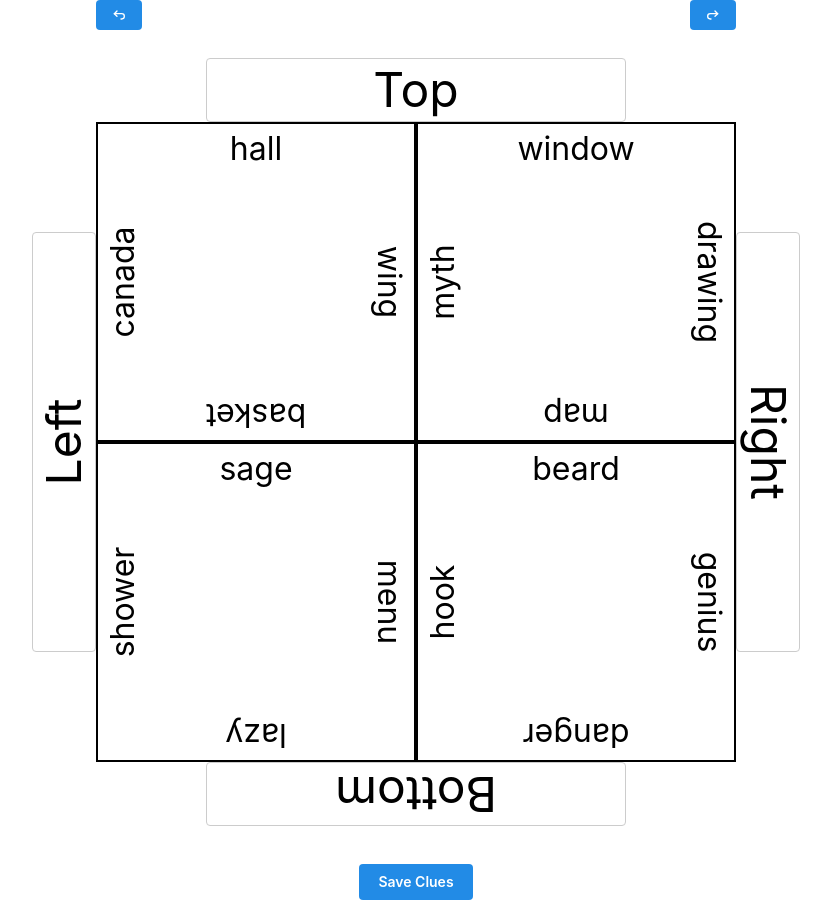
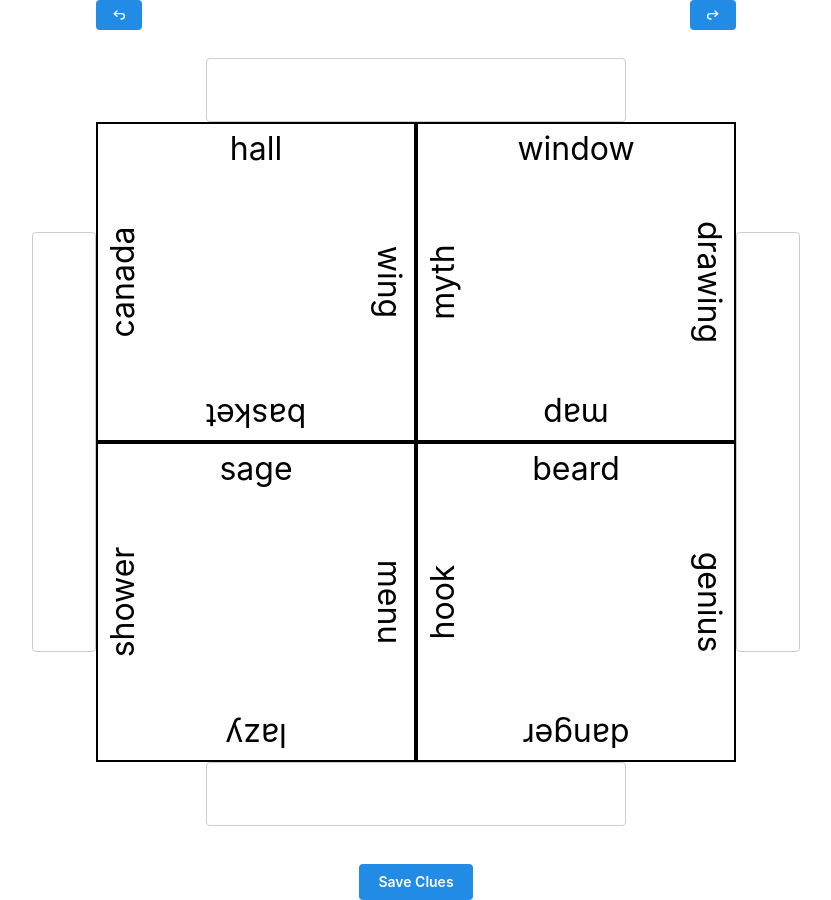
Before and after one commit to mdmayfield/four-word-thinking, a React (Vite) app: page / in a window 1280 px wide. Shown: the whole page, without its empty margins (224-1055 px from the left). Built offline with nearby package versions, Linux system fonts and the light colour scheme.

Commit message:
fix: blank starter clues

```diff
--- a/src/components/GameBoard.tsx
+++ b/src/components/GameBoard.tsx
@@ -21,7 +21,7 @@ interface GameBoardProps {
 
 const GameBoard: React.FC<GameBoardProps> = ({
   wordBank,
-  initialEdges = ['Top', 'Right', 'Bottom', 'Left'] as const,
+  initialEdges = ['', '', '', ''] as const,
 }) => {
   const { savedSetup, guessSubmission } = useGameState();
   const guessResult =
```
